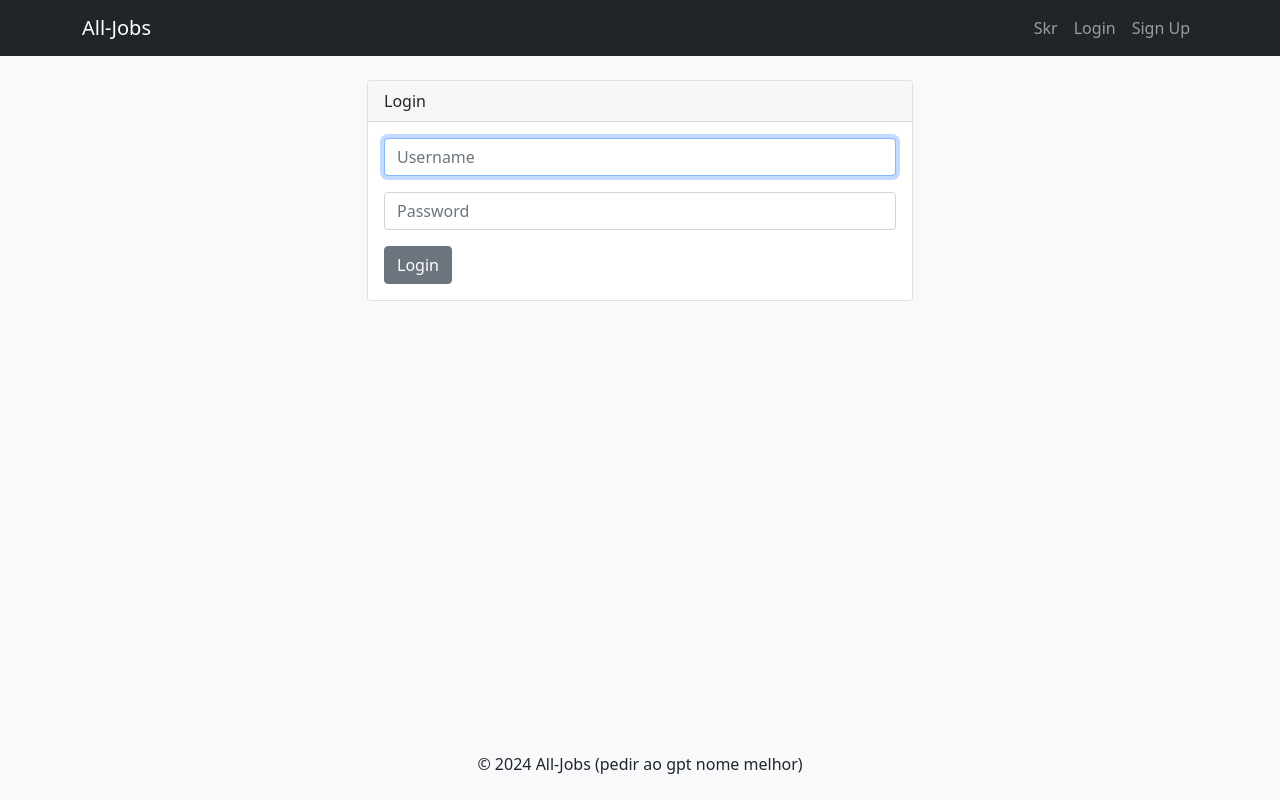
After one commit to rodrigosousa11/all-jobs, a Django app: page /login/ in a window 1280 px wide. The commit adds this page. Run offline with Django 5.2, Linux system fonts and the light colour scheme.

Commit message:
Added login and signup

```diff
--- /dev/null
+++ b/allJobs/static/allJobs/styles.css
@@ -0,0 +1,10 @@
+body {
+    background-color: #f8f9fa;
+    display: flex;
+    flex-direction: column;
+    min-height: 100vh;
+}
+
+.main {
+    min-height: 82vh;
+}
--- /dev/null
+++ b/allJobs/templates/allJobs/login.html
@@ -0,0 +1,23 @@
+{% extends 'allJobs/layout.html' %}
+
+{% block content %}
+    <div class="row justify-content-center">
+        <div class="col-md-6">
+            <div class="card">
+                <div class="card-header title">Login</div>
+                <div class="card-body">
+                    <form action="{% url 'login' %}" method="post">
+                        {% csrf_token %}
+                        <div class="form-group mb-3">
+                            <input autofocus class="form-control" type="text" name="username" placeholder="Username">
+                        </div>
+                        <div class="form-group mb-3">
+                            <input class="form-control" type="password" name="password" placeholder="Password">
+                        </div>
+                        <input class="btn btn-secondary" type="submit" value="Login">
+                    </form>
+                </div>
+            </div>
+        </div>
+    </div>
+{% endblock %}
--- a/allJobs/urls.py
+++ b/allJobs/urls.py
@@ -3,5 +3,8 @@ from django.urls import path
 from . import views
 
 urlpatterns = [
-    path('', views.index, name='index')
+    path('', views.index, name='index'),
+    path('login/', views.login_view, name='login'),
+    path('logout/', views.logout_view, name='logout'),
+    path('register/', views.register_view, name='register')
 ]
--- a/allJobs/views.py
+++ b/allJobs/views.py
@@ -1,5 +1,68 @@
 from django.shortcuts import render
+from django.http import HttpResponseRedirect
+from django.urls import reverse
+from django.contrib.auth import authenticate, login, logout
+from django.contrib.auth.models import User
+from django.contrib.auth.decorators import login_required
+from django.db import IntegrityError
+from django.core.exceptions import ValidationError
+from django.contrib.auth.password_validation import validate_password
 
 # Create your views here.
 def index(request):
     return render(request, 'allJobs/index.html')
+
+def login_view(request):
+    if request.method == "POST":
+        username = request.POST["username"]
+        password = request.POST["password"]
+        user = authenticate(request, username=username, password=password)
+
+        if user is not None:
+            login(request, user)
+            return HttpResponseRedirect(reverse("index"))
+        else:
+            return render(request, "allJobs/login.html", {
+                "message": "Invalid credentials."
+            })
+    else:
+        return render(request, "allJobs/login.html")
+
+@login_required
+def logout_view(request):
+    logout(request)
+    return HttpResponseRedirect(reverse("login"))
+
+
+def register_view(request):
+    if request.method == "POST":
+        username = request.POST["username"]
+        email = request.POST["email"]
+        password = request.POST["password"]
+        confirmation = request.POST["confirmation"]
+
+        if password != confirmation:
+            return render(request, "allJobs/register.html", {
+                "message": "Passwords must match."
+            })
+
+        try:
+            validate_password(password)
+        except ValidationError as e:
+            return render(request, "allJobs/register.html", {
+                "message": " ".join(e.messages)
+            })
+
+
+        try:
+            user = User.objects.create_user(username, email, password)
+            user.save()
+        except IntegrityError:
+            return render(request, "allJobs/register.html", {
+                "message": "Username already taken."
+            })
+
+        login(request, user)
+        return HttpResponseRedirect(reverse("index"))
+    else:
+        return render(request, "allJobs/register.html")
--- /dev/null
+++ b/requirements.txt
@@ -0,0 +1 @@
+Django==5.0.1
```
Also changed, not shown: allJobs/templates/allJobs/index.html (+5 -11 lines), allJobs/templates/allJobs/register.html (added, +34 -0 lines), allJobs/static/allJobs/script.js (added), db.sqlite3.
